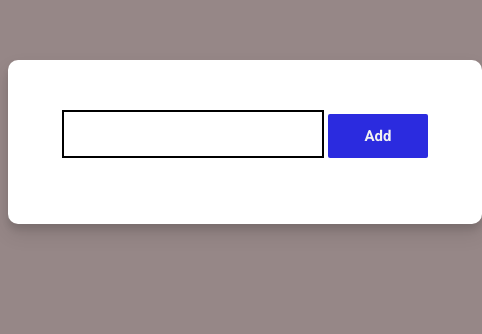
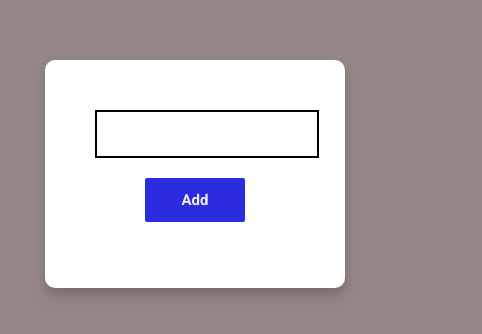
Before and after one commit to TravonX/todoList, a plain HTML site: page index.html in a window 390 px wide. Shown: the part 140-474 px from the top of the page, 482 px wide, since content can reach past the window. Drawn offline with nearby package versions, Linux system fonts and the light colour scheme.

Commit message:
updated css

```diff
--- a/index.css
+++ b/index.css
@@ -28,6 +28,15 @@ input:focus {
     margin: auto;
     margin-top: 200px;
 }
+@media screen and (max-width:510px) {
+
+    .main, input{
+        max-width: 200px;
+    }
+    #btn {
+        margin-top: 20px;
+    }
+}
 #btn {
     color: #f1f1f1;
     border: none;
```
